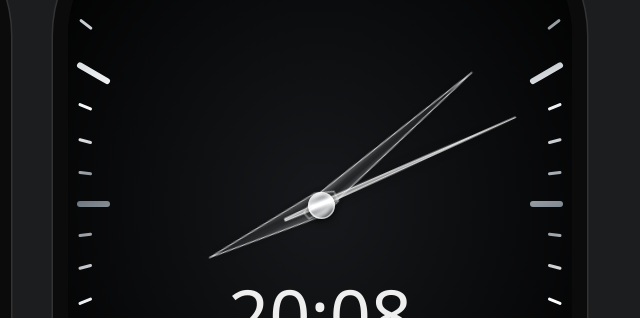
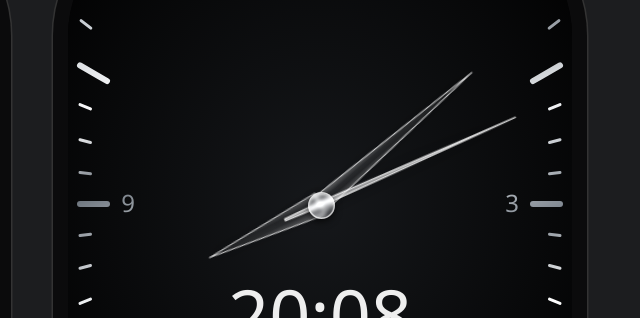
Before and after one commit to mrtngrega/smart_watch, a plain HTML site: page watchface/preview/index.html in a window 1280 px wide. Shown: the part 175-493 px from the top of the page, 608-1248 px from the left. Drawn offline with Linux system fonts and the light colour scheme.

Commit message:
Watch face E: no hand tails, chrome numbers 12/3/6/9
Co-Authored-By: Claude Sonnet 5.5 <noreply@anthropic.com>

```diff
--- a/watchface/preview/index.html
+++ b/watchface/preview/index.html
@@ -94,6 +94,10 @@ document.getElementById("e").innerHTML = `<svg width="${W}" height="${H}">
   </defs>
   <rect width="${W}" height="${H}" fill="url(#eDial)"/>
   ${ticks("url(#eChrome)", "url(#eChrome)")}
+  ${[[0, "12"], [90, "3"], [180, "6"], [270, "9"]].map(([deg, n]) => {
+    const [x, y] = edge(deg, 40);
+    return `<text class="digits" x="${x}" y="${y + 5.5}" text-anchor="middle" font-size="16" font-weight="500" fill="url(#eChrome)">${n}</text>`;
+  }).join("")}
   ${digital("url(#eText)")}
 </svg>`;
 
@@ -114,7 +118,7 @@ function glassHand(face, len, tail, width, blade = true) {
   return el;
 }
 const e = document.getElementById("e");
-const eh = glassHand(e, 82, 12, 16), em = glassHand(e, 134, 12, 12), es = glassHand(e, 142, 26, 3, false);
+const eh = glassHand(e, 82, 0, 16), em = glassHand(e, 134, 0, 12), es = glassHand(e, 142, 26, 3, false);
 const cap = document.createElement("div");
 cap.className = "hand cap";
 Object.assign(cap.style, { left: CX - 8 + "px", top: CY - 8 + "px", width: "16px", height: "16px" });
```
